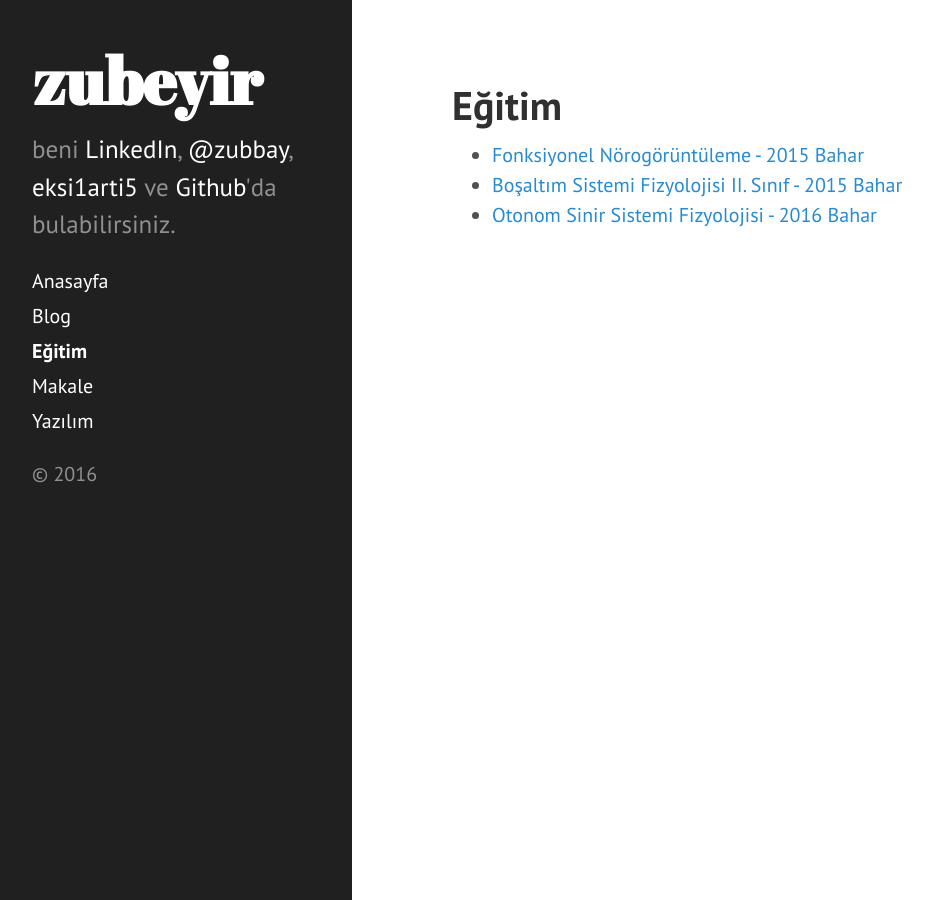
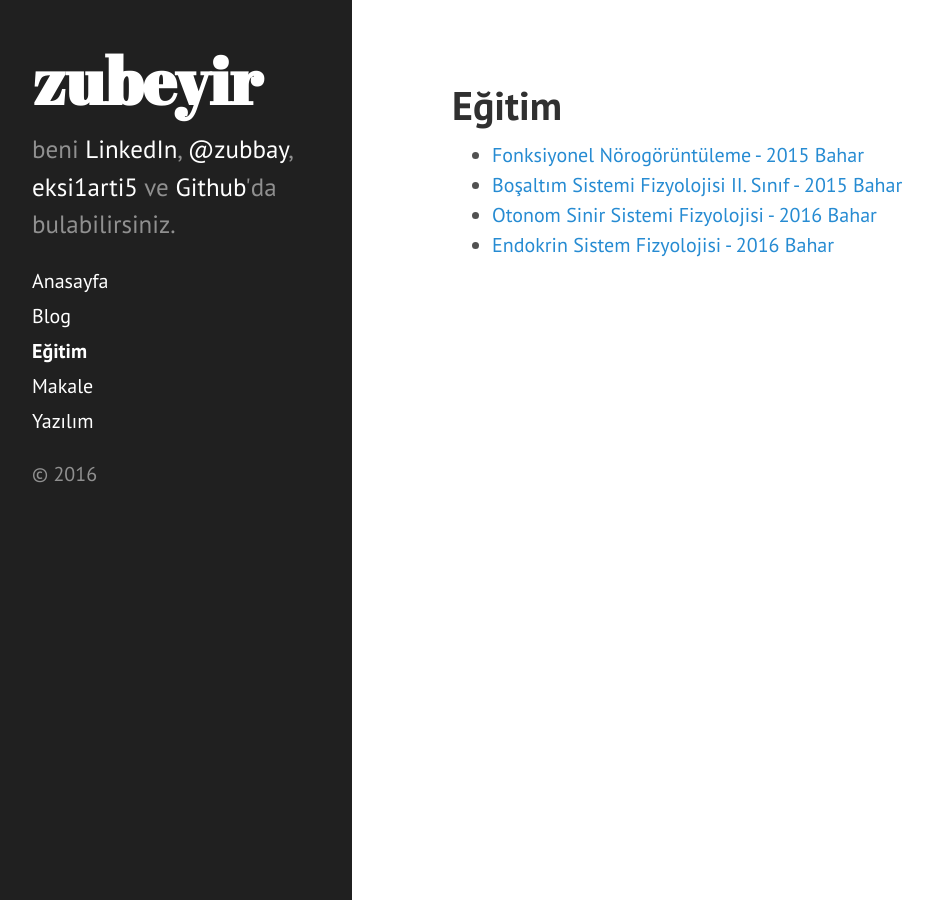
Before and after one commit to zubeyir/zubeyir.github.io, a Jekyll site: the page built from egitim.md, in a window 1280 px wide. Shown: the whole page, without its empty margins (8-941 px from the left). Built offline with Jekyll 4.4.1, drawn with Linux system fonts in a browser that asks for light colours.

Commit message:
Update egitim.md

```diff
--- a/egitim.md
+++ b/egitim.md
@@ -6,3 +6,4 @@ title: Eğitim
 * [Fonksiyonel Nörogörüntüleme - 2015 Bahar](http://zubeyir.in/egitim/fonskiyonel_norogoruntuleme_2015_bahar)
 * [Boşaltım Sistemi Fizyolojisi II. Sınıf - 2015 Bahar](http://zubeyir.in/egitim/bosaltim_II_sinif_2015_bahar)
 * [Otonom Sinir Sistemi Fizyolojisi - 2016 Bahar](http://zubeyir.in/egitim/otonom_sinir_sistemi_2016_bahar)
+* [Endokrin Sistem Fizyolojisi - 2016 Bahar](http://zubeyir.in/egitim/endokrin_sistem_2016_Bahar)
```
